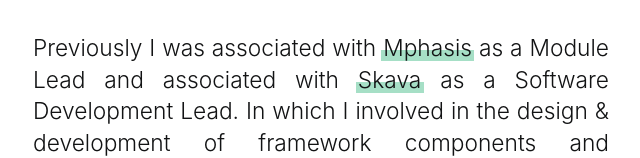
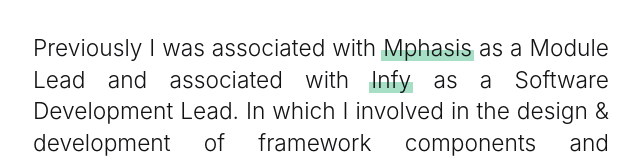
Before and after one commit to srinivasarao-avagadda/srinivasarao-avagadda.github.io, a plain HTML site: page index.html in a window 1280 px wide. Shown: the part 524-682 px from the top of the page, without its empty margins (319-959 px from the left). Drawn offline with Linux system fonts and the light colour scheme.

Commit message:
Update index.html

```diff
--- a/index.html
+++ b/index.html
@@ -74,7 +74,7 @@
   <p>
     I'm currently a Technical Lead at <a href="https://www.valuelabs.com/" target="_blank">ValueLabs India</a>. <br/> <br/>
     Previously I was associated with <a href="https://www.mphasis.com/home.html" target="_blank">Mphasis</a> as a Module Lead
-    and associated with <a href="https://www.infosysequinox.com/" target="_blank">Skava</a> as a Software Development Lead.
+    and associated with <a href="https://www.infosysequinox.com/" target="_blank">Infy</a> as a Software Development Lead.
     In which I involved in the design & development of framework components and SkavaONE microservices development.
     <br/>As a software engineer, I enjoy following TDD and refactoring. Interested in build applications that are scalable and efficient. <br/>
     Supportive and reliable team player with a strong bias towards Software Quality and Project Deliverables.
```
